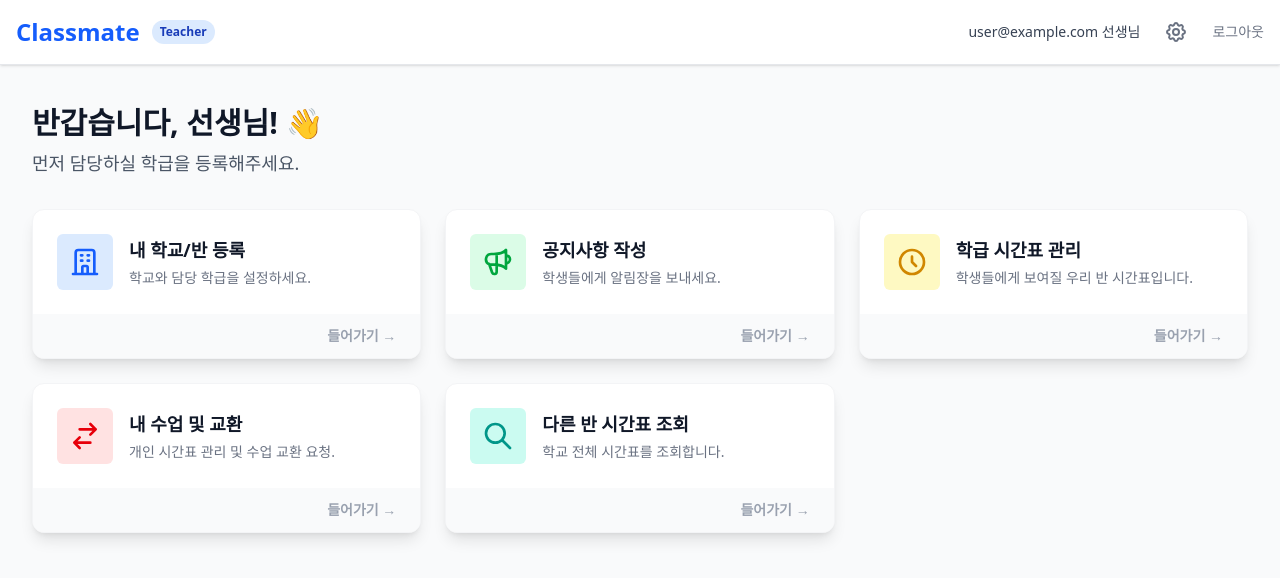
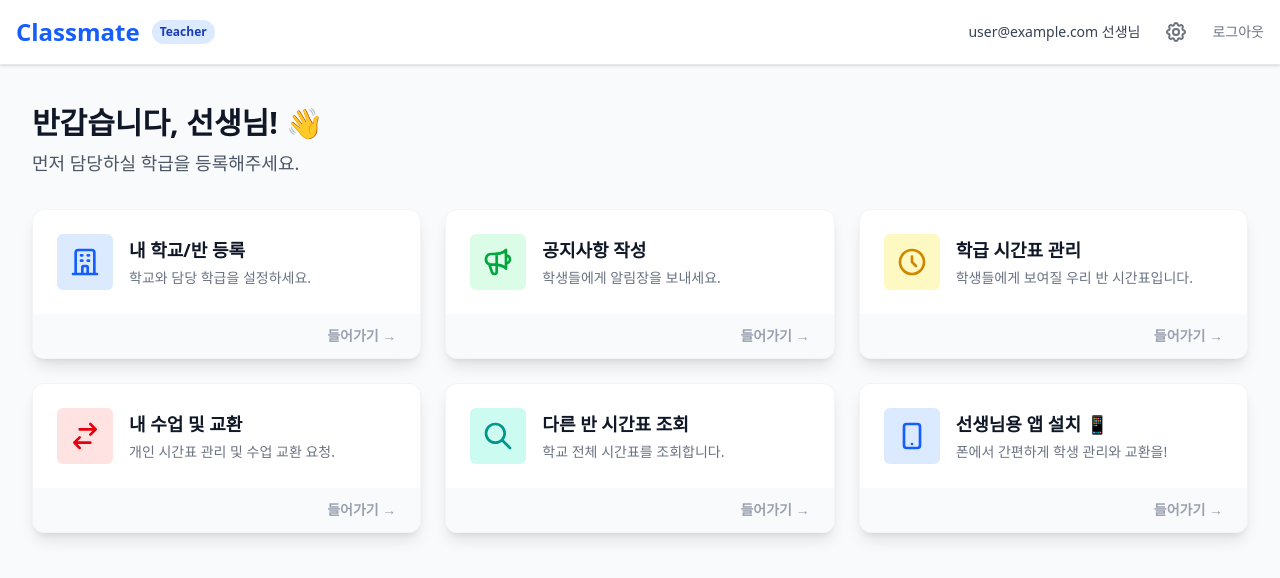
Before and after one commit to jungseohyun0706/classmate-web, a Next.js app: page /dashboard in a window 1280 px wide. Shown: the top 578 px of the page. Built offline with nearby package versions, Linux system fonts and the light colour scheme; no server answers; the database is empty; sample sign-in values are in the browser's storage.

Commit message:
feat: add teacher app download link to dashboard

```diff
--- a/src/pages/dashboard.tsx
+++ b/src/pages/dashboard.tsx
@@ -96,6 +96,19 @@ export default function Dashboard() {
       bgColor: 'bg-teal-100',
       path: '/teacher/view-timetables',
       needClass: true
+    },
+    {
+      id: 'app-download',
+      title: '선생님용 앱 설치 📱',
+      desc: '폰에서 간편하게 학생 관리와 교환을!',
+      icon: (
+        <svg className="h-8 w-8 text-blue-600" fill="none" viewBox="0 0 24 24" stroke="currentColor">
+          <path strokeLinecap="round" strokeLinejoin="round" strokeWidth="2" d="M12 18h.01M8 21h8a2 2 0 002-2V5a2 2 0 00-2-2H8a2 2 0 00-2 2v14a2 2 0 002 2z" />
+        </svg>
+      ),
+      bgColor: 'bg-blue-100',
+      path: 'exp://o8-5i9.jungseohyun7.8081.exp.direct',
+      external: true
     }
   ]
 
@@ -139,6 +152,10 @@ export default function Dashboard() {
                   alert('먼저 반을 등록해야 합니다.')
                   return
                 }
+                if (card.external) {
+                  window.location.href = card.path
+                  return
+                }
                 router.push(card.path)
               }}
               className="group cursor-pointer bg-white overflow-hidden shadow-lg rounded-xl border border-gray-100 hover:border-blue-300 hover:shadow-2xl transition-all duration-200"
```
